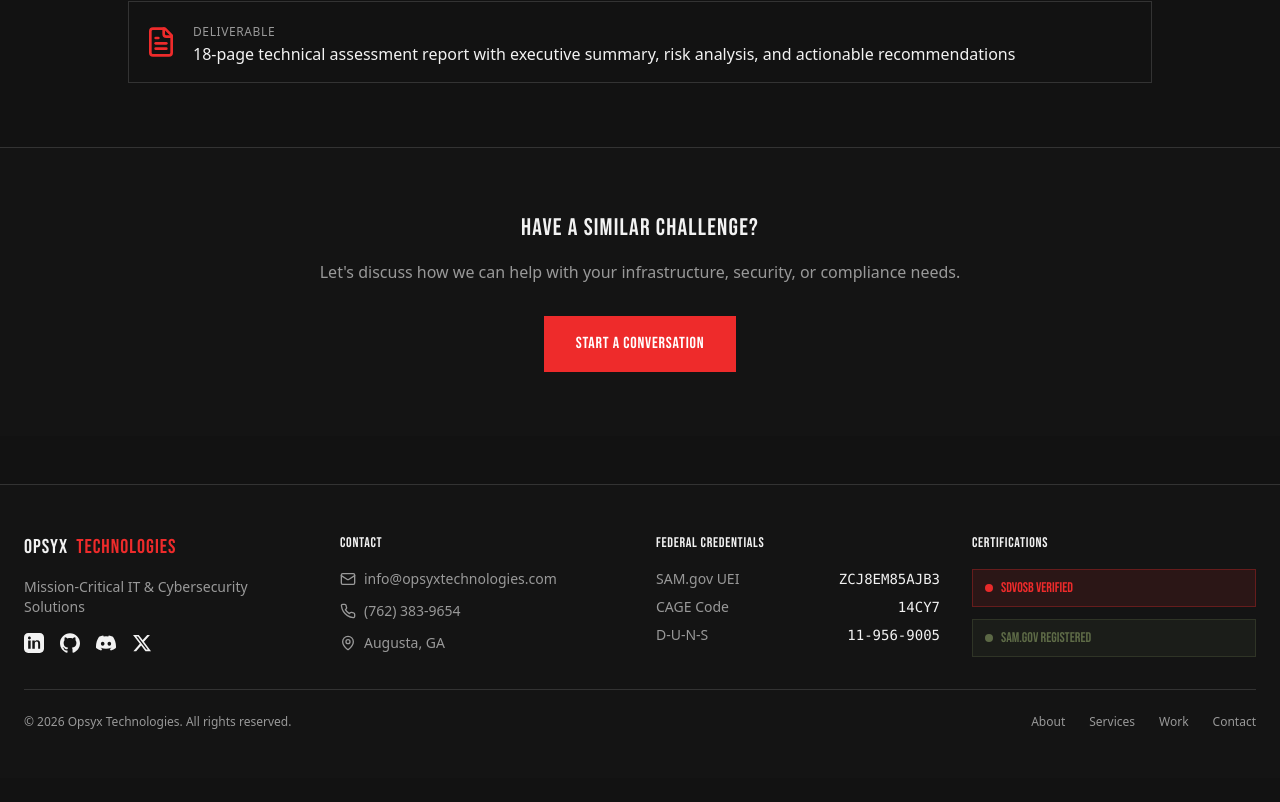
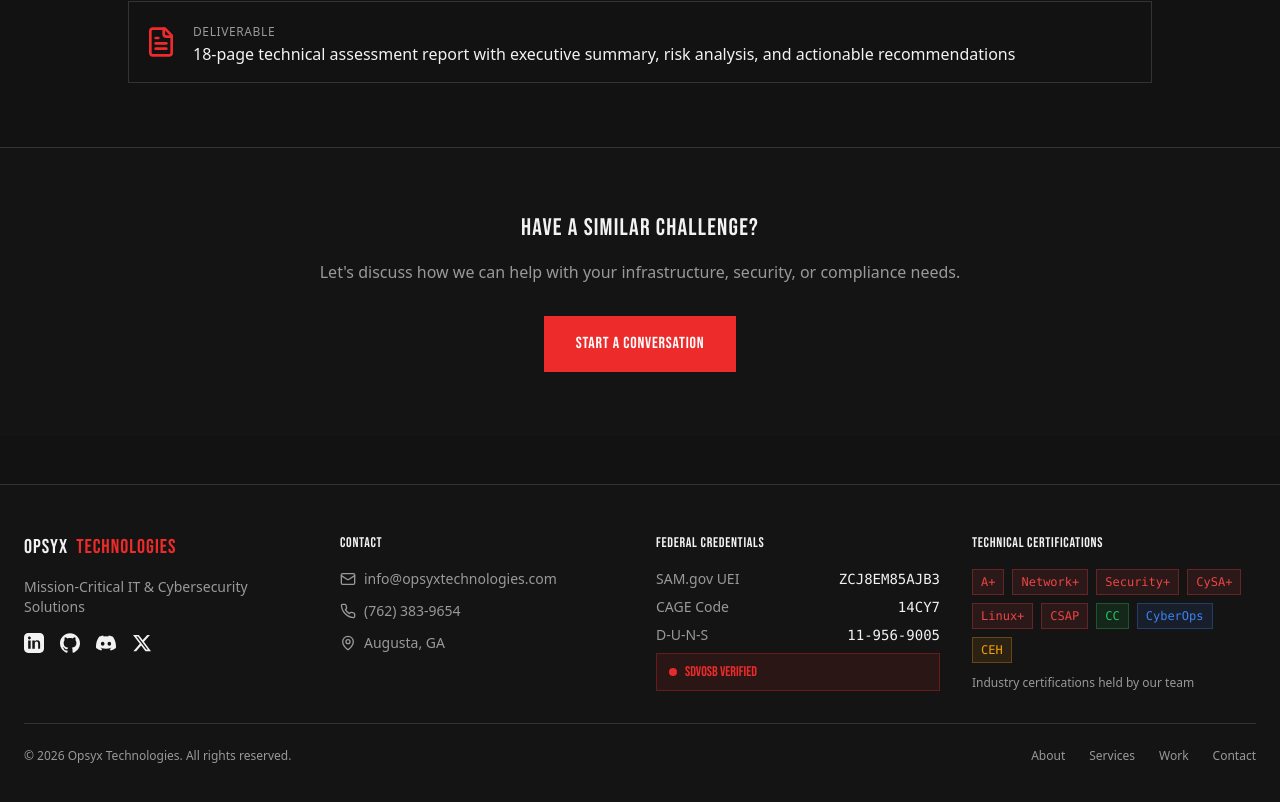
Before and after one commit to OpsyxTechnologies/opsyx-site, a React (Vite) app: page /work in a window 1280 px wide. Shown: the part 1537-2339 px from the top of the page. Before the commit the page ends 2315 px from the top, so only its background shows below. Built offline with nearby package versions, Linux system fonts and the light colour scheme; the HTML template or start-up script is replaced by a standard one.

Commit message:
feat: add technical certification badges to footer

```diff
--- a/src/components/layout/footer.tsx
+++ b/src/components/layout/footer.tsx
@@ -2,6 +2,18 @@ import { siteConfig } from "@/config/site";
 import { Mail, Phone, MapPin } from "lucide-react";
 
 export function Footer() {
+  const certifications = [
+    { name: "A+", org: "CompTIA", color: "text-red-500 border-red-500/30 bg-red-500/10" },
+    { name: "Network+", org: "CompTIA", color: "text-red-500 border-red-500/30 bg-red-500/10" },
+    { name: "Security+", org: "CompTIA", color: "text-red-500 border-red-500/30 bg-red-500/10" },
+    { name: "CySA+", org: "CompTIA", color: "text-red-500 border-red-500/30 bg-red-500/10" },
+    { name: "Linux+", org: "CompTIA", color: "text-red-500 border-red-500/30 bg-red-500/10" },
+    { name: "CSAP", org: "CompTIA", color: "text-red-500 border-red-500/30 bg-red-500/10" },
+    { name: "CC", org: "ISC2", color: "text-green-500 border-green-500/30 bg-green-500/10" },
+    { name: "CyberOps", org: "Cisco", color: "text-blue-500 border-blue-500/30 bg-blue-500/10" },
+    { name: "CEH", org: "EC-Council", color: "text-amber-500 border-amber-500/30 bg-amber-500/10" },
+  ];
+
   return (
     <footer className="w-full bg-card/30 border-t border-border mt-12">
       <div className="container mx-auto px-6 py-12">
@@ -61,21 +73,29 @@ export function Footer() {
                 <span className="text-muted-foreground">D-U-N-S</span>
                 <span className="font-mono text-foreground">{siteConfig.credentials.duns}</span>
               </div>
+              <div className="mt-4 flex items-center gap-2 px-3 py-2 bg-alert/10 border border-alert/30 rounded-sm">
+                <span className="w-2 h-2 bg-alert rounded-full animate-pulse"></span>
+                <span className="text-sm font-stencil text-alert">SDVOSB Verified</span>
+              </div>
             </div>
           </div>
 
           <div>
-            <h4 className="font-stencil text-sm uppercase tracking-wider text-foreground mb-4">Certifications</h4>
-            <div className="space-y-3">
-              <div className="flex items-center gap-2 px-3 py-2 bg-alert/10 border border-alert/30 rounded-sm">
-                <span className="w-2 h-2 bg-alert rounded-full animate-pulse"></span>
-                <span className="text-sm font-stencil text-alert">SDVOSB Verified</span>
-              </div>
-              <div className="flex items-center gap-2 px-3 py-2 bg-ops/10 border border-ops/30 rounded-sm">
-                <span className="w-2 h-2 bg-ops rounded-full animate-pulse"></span>
-                <span className="text-sm font-stencil text-ops">SAM.gov Registered</span>
-              </div>
+            <h4 className="font-stencil text-sm uppercase tracking-wider text-foreground mb-4">Technical Certifications</h4>
+            <div className="flex flex-wrap gap-2">
+              {certifications.map((cert, index) => (
+                <div
+                  key={index}
+                  className={`px-2 py-1 text-xs font-mono border rounded-sm ${cert.color}`}
+                  title={`${cert.org} ${cert.name}`}
+                >
+                  {cert.name}
+                </div>
+              ))}
             </div>
+            <p className="text-xs text-muted-foreground mt-3">
+              Industry certifications held by our team
+            </p>
           </div>
         </div>
 
```
